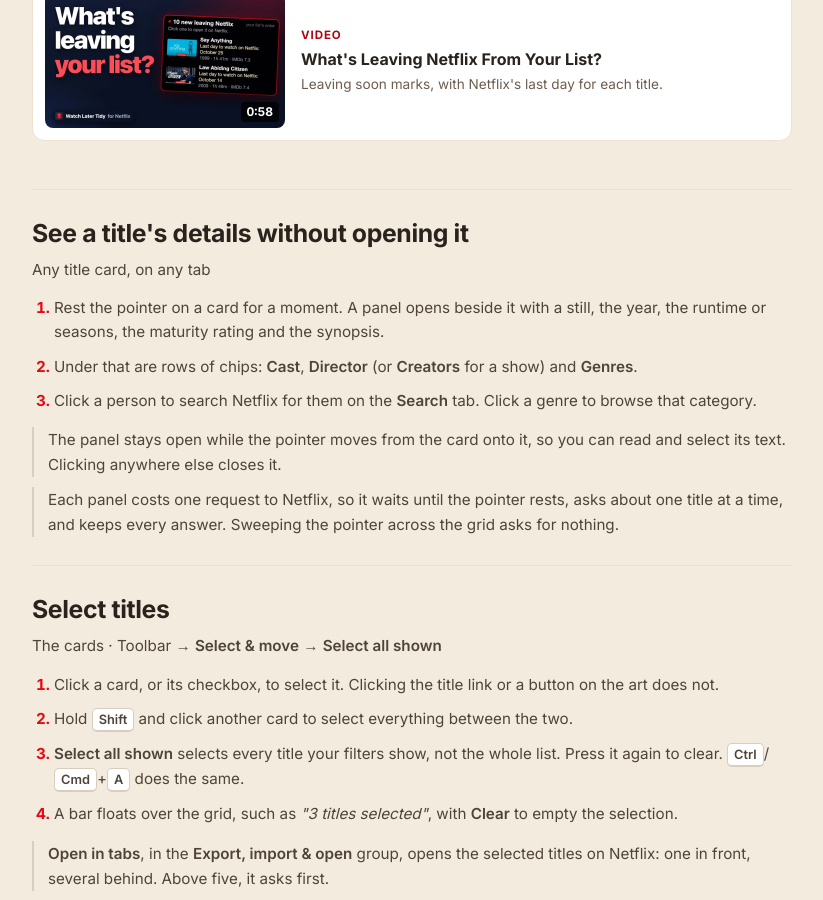
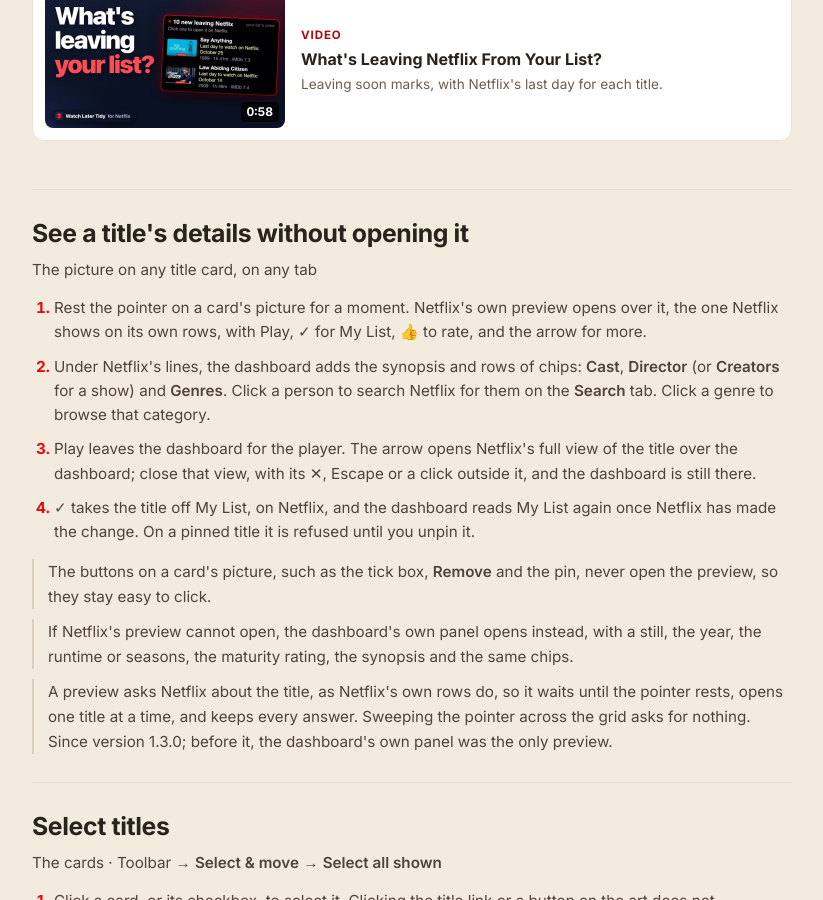
Before and after one commit to dominic-lam/tidywl-site, a Jekyll site: the page built from netflix/tutorials/index.html, in a window 1280 px wide and 900 px high, scrolled down 5464 px. Shown: the whole window, without its empty margins (88-911 px from the left). Built offline with Jekyll 4.4.1, drawn with Linux system fonts in a browser that asks for light colours; some of the changed text lies outside the part shown.

Commit message:
netflix(tutorials): the hover guide describes 1.3.0's preview, Netflix's own
The guide still described 1.2's panel. Since 1.3.0 a card's picture opens Netflix's
pop-out (Play, the tick, the thumb, the arrow) with the synopsis and the Cast, Director or
Creators and Genres chips added under it; the arrow opens Netflix's title view over the
dashboard; the tick on a pinned title is refused; the panel is the fallback. Read from
src/dashboard/dashboard-preview.js. The page now says it is written against 1.3, and the
free list names the preview instead of the panel.

Co-Authored-By: Claude Opus 5.5 <noreply@anthropic.com>
Claude-Session: https://claude.ai/code/session_01LmFSh8xBnfwzVNX1tVqaTc

```diff
--- a/netflix/tutorials/index.html
+++ b/netflix/tutorials/index.html
@@ -16,7 +16,7 @@ faq:
   - q: "Is my list sent anywhere?"
     a: "Your list, your watch state, your searches, your removal history and your stats stay in your browser. Your playlists do too, unless you have Pro and switch on Sync playlists to your phone and other browsers. Then that profile's playlists, with each title's name, year and picture link, and the profile's name, go to tidywl.com. Chrome's own sync also carries your playlists to your other signed-in Chrome browsers, through Google. Separately, the extension sends tidywl.com a usage report of counts tied to a random install id, never a title, a search term, a category or a profile. For the IMDb ratings, Netflix's numeric title ids, and the name of a title they cannot match, go to Wikidata, IMDb and TidyWL's ratings table, with nothing that identifies you. With Pro, your key goes to tidywl.com to be checked. The privacy policy lists every request."
   - q: "What is free, and what does Pro add?"
-    a: "Free, with no account: the dashboard over My List with its filters, sorts and genre breakdown, IMDb ratings on Netflix's own pages, Leaving soon, search and the hidden categories, the hover panel, five playlists, bulk remove with the exact list shown first, and export and import. Pro adds Tonight, Undo for 90 days, Pin, clean-up rules, Stats, up to 50 playlists per profile, mobile sync, and support answered first. Pro starts with 7 days free, card required, then costs $3.99 a month or $29.99 a year, in US dollars before tax."
+    a: "Free, with no account: the dashboard over My List with its filters, sorts and genre breakdown, IMDb ratings on Netflix's own pages, Leaving soon, search and the hidden categories, Netflix's own preview on hover, five playlists, bulk remove with the exact list shown first, and export and import. Pro adds Tonight, Undo for 90 days, Pin, clean-up rules, Stats, up to 50 playlists per profile, mobile sync, and support answered first. Pro starts with 7 days free, card required, then costs $3.99 a month or $29.99 a year, in US dollars before tax."
   - q: "Why do some titles have no IMDb rating?"
     a: "A title with fewer than 100 votes on IMDb gets no rating, because a thin rating misleads more than it helps. A title TidyWL cannot match to IMDb gets none either. In the dashboard, the Filter menu's Unrated choice shows them."
 ---
@@ -24,7 +24,8 @@ faq:
 <!-- ── TUTORIALS, TidyWL for Netflix ──
      Added 2026-10-06, modelled on /tutorials/ (the Watch Later product's).
      Every button, tab, menu item and label quoted below was copied from the
-     extension's src/ (tidywl-netflix, version 1.2.x). An icon button's name is
+     extension's src/ (tidywl-netflix, version 1.2.x; the my-list-page and
+     hover-preview guides against 1.3.0, 2026-10-09). An icon button's name is
      the first part of its tooltip. Category names Netflix supplies are not
      quoted, except the two the approved store description names. Claims about
      free vs Pro, prices and privacy follow CWS-DESCRIPTION-v1.2.2.md.
@@ -49,7 +50,7 @@ faq:
   <section class="tut-hero">
     <p class="section-label">Tutorials</p>
     <h1>How to use <span class="em">every part</span> of TidyWL for Netflix</h1>
-    <p class="tagline">One short guide per feature, in the order you would meet them. Written against version 1.2. Every button name below is the name on the button, or the first words of its tooltip.</p>
+    <p class="tagline">One short guide per feature, in the order you would meet them. Written against version 1.3. Every button name below is the name on the button, or the first words of its tooltip.</p>
     <p class="tut-legend"><span class="tut-pill">Pro</span> marks a feature that needs TidyWL Pro for Netflix. Everything else is free.</p>
   </section>
 
@@ -265,14 +266,16 @@ faq:
 
       <article class="tut" id="hover-preview">
         <h2>See a title's details without opening it</h2>
-        <p class="tut-where">Any title card, on any tab</p>
+        <p class="tut-where">The picture on any title card, on any tab</p>
         <ol class="tut-steps">
-          <li>Rest the pointer on a card for a moment. A panel opens beside it with a still, the year, the runtime or seasons, the maturity rating and the synopsis.</li>
-          <li>Under that are rows of chips: <b class="ui">Cast</b>, <b class="ui">Director</b> (or <b class="ui">Creators</b> for a show) and <b class="ui">Genres</b>.</li>
-          <li>Click a person to search Netflix for them on the <b class="ui">Search</b> tab. Click a genre to browse that category.</li>
+          <li>Rest the pointer on a card's picture for a moment. Netflix's own preview opens over it, the one Netflix shows on its own rows, with Play, ✓ for My List, 👍 to rate, and the arrow for more.</li>
+          <li>Under Netflix's lines, the dashboard adds the synopsis and rows of chips: <b class="ui">Cast</b>, <b class="ui">Director</b> (or <b class="ui">Creators</b> for a show) and <b class="ui">Genres</b>. Click a person to search Netflix for them on the <b class="ui">Search</b> tab. Click a genre to browse that category.</li>
+          <li>Play leaves the dashboard for the player. The arrow opens Netflix's full view of the title over the dashboard; close that view, with its ✕, Escape or a click outside it, and the dashboard is still there.</li>
+          <li>✓ takes the title off My List, on Netflix, and the dashboard reads My List again once Netflix has made the change. On a pinned title it is refused until you unpin it.</li>
         </ol>
-        <p class="tut-note">The panel stays open while the pointer moves from the card onto it, so you can read and select its text. Clicking anywhere else closes it.</p>
-        <p class="tut-note">Each panel costs one request to Netflix, so it waits until the pointer rests, asks about one title at a time, and keeps every answer. Sweeping the pointer across the grid asks for nothing.</p>
+        <p class="tut-note">The buttons on a card's picture, such as the tick box, <b class="ui">Remove</b> and the pin, never open the preview, so they stay easy to click.</p>
+        <p class="tut-note">If Netflix's preview cannot open, the dashboard's own panel opens instead, with a still, the year, the runtime or seasons, the maturity rating, the synopsis and the same chips.</p>
+        <p class="tut-note">A preview asks Netflix about the title, as Netflix's own rows do, so it waits until the pointer rests, opens one title at a time, and keeps every answer. Sweeping the pointer across the grid asks for nothing. Since version 1.3.0; before it, the dashboard's own panel was the only preview.</p>
       </article>
 
       <article class="tut" id="select">
@@ -690,7 +693,7 @@ faq:
         </div>
         <div class="faq-item" id="q-free" aria-expanded="false">
           <button class="faq-q" type="button">What is free, and what does Pro add?<span class="plus" aria-hidden="true">+</span></button>
-          <div class="faq-a"><p>Free, with no account: the dashboard over My List with its filters, sorts and genre breakdown, IMDb ratings on Netflix's own pages, Leaving soon, search and the hidden categories, the hover panel, five playlists, bulk remove with the exact list shown first, and export and import. Pro adds Tonight, Undo for 90 days, Pin, clean-up rules, Stats, up to 50 playlists per profile, mobile sync, and support answered first. Pro starts with 7 days free, card required, then costs $3.99 a month or $29.99 a year, in US dollars before tax. See <a href="/netflix/pricing/">pricing</a>.</p></div>
+          <div class="faq-a"><p>Free, with no account: the dashboard over My List with its filters, sorts and genre breakdown, IMDb ratings on Netflix's own pages, Leaving soon, search and the hidden categories, Netflix's own preview on hover, five playlists, bulk remove with the exact list shown first, and export and import. Pro adds Tonight, Undo for 90 days, Pin, clean-up rules, Stats, up to 50 playlists per profile, mobile sync, and support answered first. Pro starts with 7 days free, card required, then costs $3.99 a month or $29.99 a year, in US dollars before tax. See <a href="/netflix/pricing/">pricing</a>.</p></div>
         </div>
         <div class="faq-item" id="q-unrated" aria-expanded="false">
           <button class="faq-q" type="button">Why do some titles have no IMDb rating?<span class="plus" aria-hidden="true">+</span></button>
```
